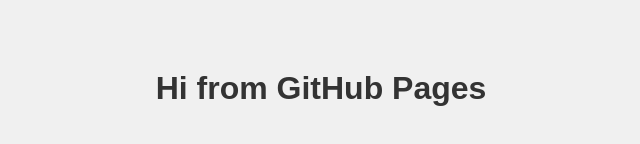
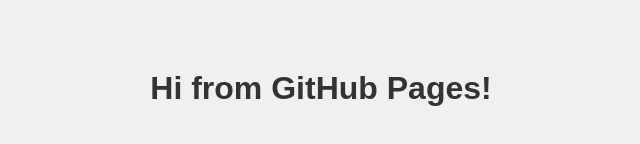
Before and after one commit to cs4alhaider/html-website, a plain HTML site: page index.html in a window 1280 px wide. Shown: the part 312-456 px from the top of the page, without its empty margins (319-959 px from the left). Drawn offline with Linux system fonts and the light colour scheme.

Commit message:
Update index.html

```diff
--- a/index.html
+++ b/index.html
@@ -20,6 +20,6 @@
     </style>
 </head>
 <body>
-    <h1>Hi from GitHub Pages</h1>
+    <h1>Hi from GitHub Pages!</h1>
 </body>
 </html>
```
